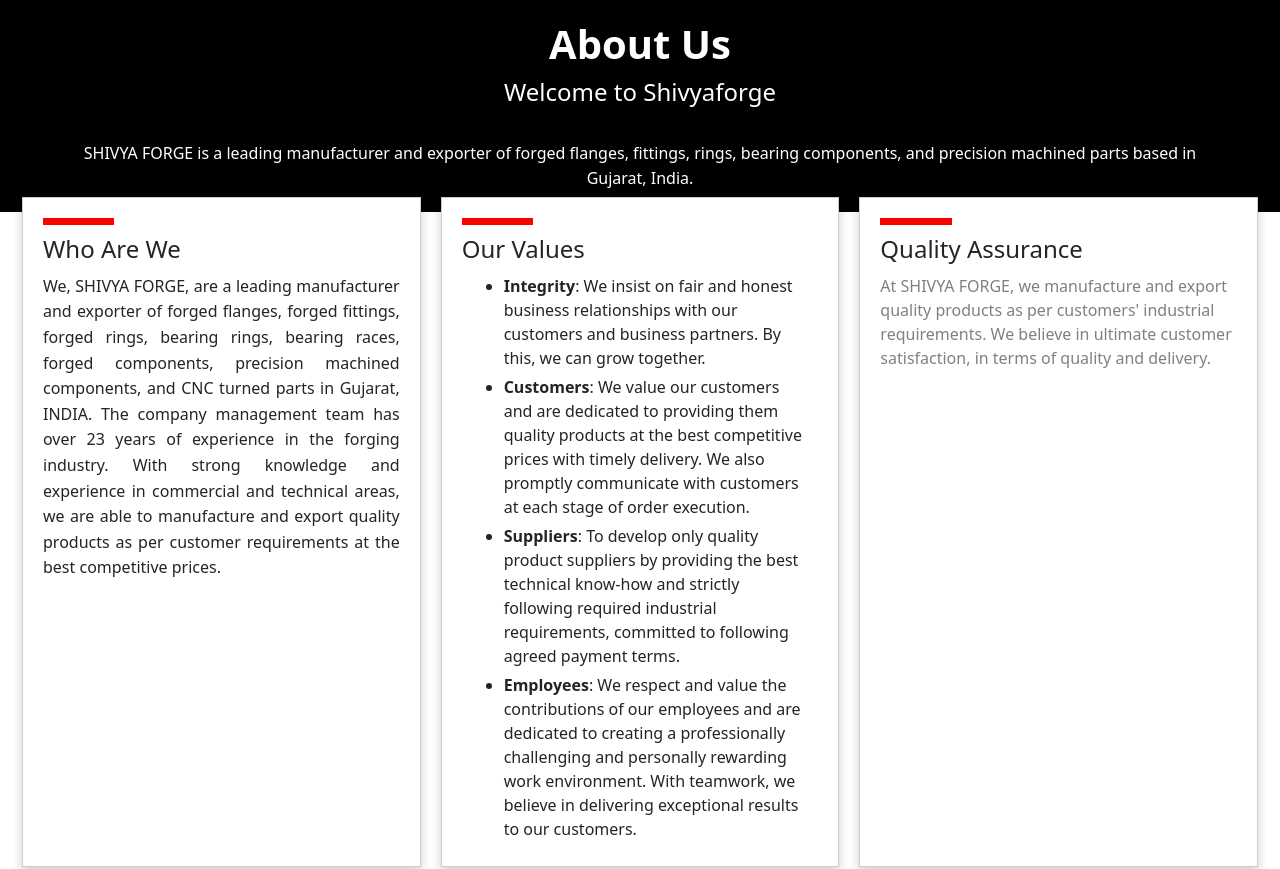
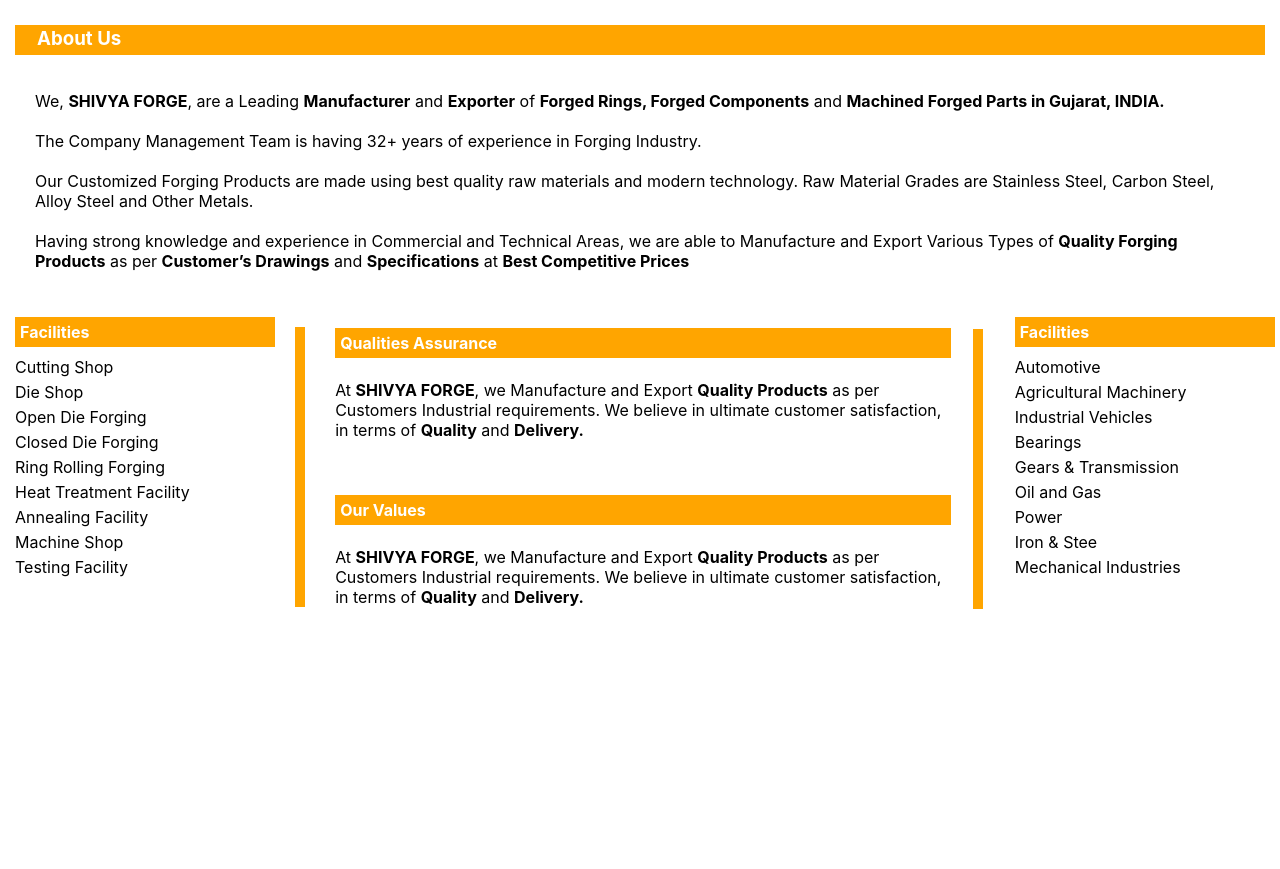
Before and after one commit to Raghav0407/ShivyaForge, a React (Create React App) app in the folder frontend/: page / in a window 1280 px wide. Shown: the top 869 px of the page. After the commit the page ends 800 px from the top, so only its background shows below. Built offline with nearby package versions, Linux system fonts and the light colour scheme.

Commit message:
New About Us

```diff
--- a/frontend/src/App.js
+++ b/frontend/src/App.js
@@ -1,14 +1,13 @@
 
 import './App.css';
-import Aboutus from './Components/Aboutus';
-import CardComponent from './Components/Card';
+import { NewAboutUs } from './Components/NewAboutUs';
+
 
 function App() {
 
   return (
     <div className="App">
-      <Aboutus />
-      <CardComponent />
+      <NewAboutUs />
     </div>
   );
 }
--- /dev/null
+++ b/frontend/src/Components/NewAboutUs.jsx
@@ -0,0 +1,89 @@
+import React from 'react'
+import '../Styles/NewAboutUs.css';
+
+export const NewAboutUs = () => {
+    return (
+        <div className='NewAboutUs-parent'>
+            <div className='NewAboutUs-first'>
+                <h3>About Us</h3>
+            </div>
+            <div className='NewAboutUs-second'>
+                <p>We, <b>SHIVYA FORGE</b>, are a Leading <b>Manufacturer</b> and <b>Exporter</b> of <b>Forged Rings, Forged Components</b> and <b>Machined Forged Parts in
+                    Gujarat, INDIA.</b><br /> <br />
+                    The Company Management Team is having 32+ years of experience in Forging Industry.<br /> <br />
+                    Our Customized Forging Products are made using best quality raw materials and modern technology. Raw Material Grades are
+                    Stainless Steel, Carbon Steel, Alloy Steel and Other Metals.<br /> <br />
+                    Having strong knowledge and experience in Commercial and Technical Areas, we are able to Manufacture and Export Various
+                    Types of <b>Quality Forging Products</b> as per <b>Customer’s Drawings</b> and <b>Specifications</b> at <b>Best Competitive Prices</b></p>
+            </div>
+            <div className='NewAboutUs-third'>
+
+                <div className='NewAboutUs-third-a'>
+                    <h4 className="facilities-heading">
+                        Facilities
+                    </h4>
+                    <ul>
+                        <li>Cutting Shop</li>
+                        <li>Die Shop</li>
+                        <li>Open Die Forging</li>
+                        <li>Closed Die Forging</li>
+                        <li>Ring Rolling Forging</li>
+                        <li>Heat Treatment Facility</li>
+                        <li>Annealing Facility</li>
+                        <li>Machine Shop</li>
+                        <li>Testing Facility</li>
+                    </ul>
+                </div>
+
+
+                <div className='NewAboutUs-third-b'></div>
+
+                <div className='NewAboutUs-third-c'>
+
+                    <div style={{ height: 'auto' }}>
+                        <h4 style={{ marginLeft: "10px", color: "white", background: "orange", padding: "5px" }}>
+                            Qualities Assurance
+                        </h4>
+                        <p style={{ marginLeft: "10px" }}>At <b>SHIVYA FORGE</b>, we Manufacture and
+                            Export <b>Quality Products</b> as per Customers Industrial
+                            requirements. We believe in ultimate customer
+                            satisfaction, in terms of <b>Quality</b> and <b>Delivery.</b>
+                        </p>
+                    </div>
+
+                    <div style={{ width: '100%', height: 'auto' }}>
+                        <h4 style={{ marginLeft: "10px", color: "white", background: "orange", padding: "5px" }}>
+                            Our Values
+                        </h4>
+                        <p style={{ marginLeft: "10px" }}>At <b>SHIVYA FORGE</b>, we Manufacture and
+                            Export <b>Quality Products</b> as per Customers Industrial
+                            requirements. We believe in ultimate customer
+                            satisfaction, in terms of <b>Quality</b> and <b>Delivery.</b>
+                        </p>
+                    </div>
+
+                </div>
+
+
+                <div className='NewAboutUs-third-d'></div>
+
+                <div className='NewAboutUs-third-a'>
+                    <h4 className="facilities-heading">
+                        Facilities
+                    </h4>
+                    <ul>
+                        <li>Automotive</li>
+                        <li>Agricultural Machinery</li>
+                        <li>Industrial Vehicles</li>
+                        <li>Bearings</li>
+                        <li>Gears & Transmission</li>
+                        <li>Oil and Gas</li>
+                        <li>Power</li>
+                        <li>Iron & Stee</li>
+                        <li>Mechanical Industries</li>
+                    </ul>
+                </div>
+            </div>
+        </div>
+    )
+}
--- /dev/null
+++ b/frontend/src/Styles/NewAboutUs.css
@@ -0,0 +1,139 @@
+.NewAboutUs-parent {
+    height: auto;
+    padding: 5px;
+}
+
+.NewAboutUs-first {
+    background-color: orange;
+    height: 30px;
+    color: white;
+    margin: 10px;
+}
+
+.NewAboutUs-first h3 {
+    padding: 2px;
+    margin: 20px;
+}
+
+.NewAboutUs-second {
+    margin: 10px;
+}
+
+.NewAboutUs-second p {
+    content: justify;
+    padding: 20px;
+}
+
+.NewAboutUs-third {
+    display: flex;
+    flex-direction: row;
+    height: auto; /* Change to auto to allow dynamic height */
+    justify-content: center;
+    overflow: auto;
+}
+
+.NewAboutUs-third-a {
+    width: 20%; /* Ensure the div takes full width */
+    padding: 10px;
+    display: flex;
+    flex-direction: column; /* Stack heading and list vertically */
+    justify-content: flex-start; /* Align content to the top */
+}
+
+.facilities-heading {
+    color: white;
+    background: orange;
+    padding: 5px;
+    width: 100%; /* Take full width of the parent */
+    margin: 0; /* Remove default margin */
+}
+
+.NewAboutUs-third-a ul {
+    list-style-type: none; /* Remove bullet points */
+    padding: 0;
+    margin-top: 10px; /* Add spacing between the heading and the list */
+}
+
+.NewAboutUs-third-a li {
+    font-size: 16px;
+    text-align: left; /* Ensure the text is left-aligned */
+    margin-bottom: 5px; /* Add space between list items */
+}
+
+.NewAboutUs-third-b {
+    background-color: orange;
+    height: 280px;
+    width: 10px;
+    margin: 20px;
+}
+
+.NewAboutUs-third-c {
+    display: flex;
+    flex-direction: column; /* Ensures that the items are aligned in a column */
+    justify-content: space-between; /* Optional: Adjust space between them */
+    align-items: center; /* Vertically centers the items */
+    gap: 10px; /* Adds some space between the items */
+    width: 50%;
+}
+
+.NewAboutUs-third-c > div {
+    flex: 1; /* Makes each item take up equal space */
+    height: auto; /* Adjust the height if needed */
+}
+
+.NewAboutUs-third-d {
+    background-color: orange;
+    height: 280px;
+    width: 10px;
+    margin: 22px;
+}
+
+.NewAboutUs-third-e {
+    height: 280px;
+    width: 20%;
+}
+
+/* Media Queries for Responsiveness */
+@media (max-width: 768px) {
+    .NewAboutUs-third {
+        flex-direction: column; /* Stack items vertically */
+    }
+
+    .NewAboutUs-third-a,
+    .NewAboutUs-third-c,
+    .NewAboutUs-third-e,
+    .NewAboutUs-third-b,
+    .NewAboutUs-third-d {
+        width: 100%; /* Make items full width */
+        height: auto; /* Allow height to adjust based on content */
+        margin: 10px 0; /* Add vertical margin for spacing */
+    }
+
+    .NewAboutUs-third-c {
+        gap: 5px; /* Adjust gap for smaller screens */
+    }
+
+    .NewAboutUs-first,
+    .NewAboutUs-second {
+        height: auto; /* Allow heights to adjust */
+        margin: 5px 0; /* Adjust margin for smaller screens */
+    }
+
+    .facilities-heading {
+        font-size: 14px; /* Adjust font size for headings */
+    }
+
+    .NewAboutUs-third-a li {
+        font-size: 14px; /* Adjust list item font size */
+    }
+}
+
+@media (max-width: 480px) {
+    .facilities-heading {
+        font-size: 12px; /* Further adjust heading font size */
+    }
+
+    .NewAboutUs-third-a li {
+        font-size: 12px; /* Further adjust list item font size */
+    }
+}
```
